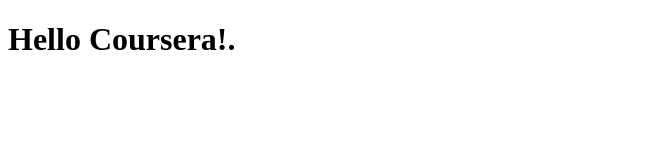
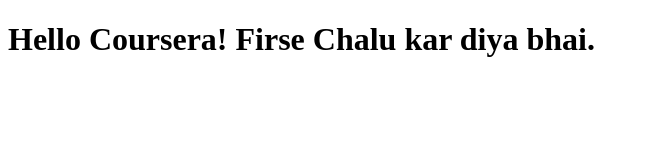
Before and after one commit to indainboi/coursera-test, a plain HTML site: page site/index.html in a window 1280 px wide. Shown: the whole page, without its empty margins (0-649 px from the left). Drawn offline with Linux system fonts and the light colour scheme.

Commit message:
small addittion to my first page.

```diff
--- a/site/index.html
+++ b/site/index.html
@@ -6,6 +6,6 @@
 	<title>Hello Coursera!</title>
 </head>
 <body>
-<h1>Hello Coursera!.</h1>
+<h1>Hello Coursera! Firse Chalu kar diya bhai.</h1>
 </body>
 </html>
```
